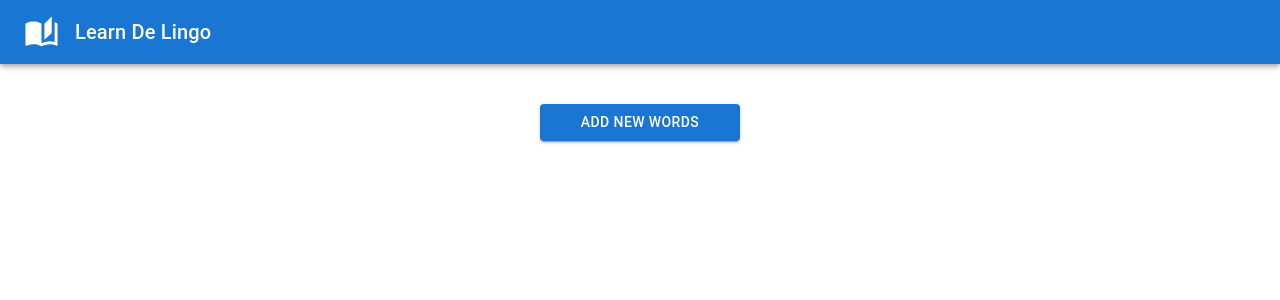
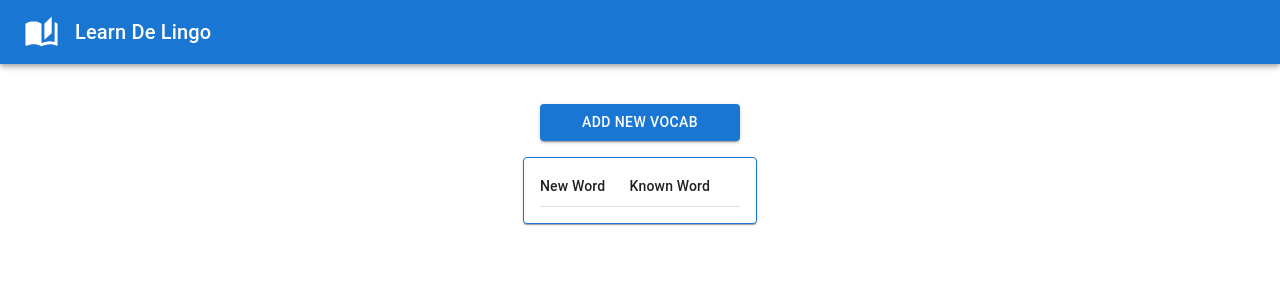
Before and after one commit to Lucobsen/learn-de-lingo, a React (Vite) app: page / in a window 1280 px wide. Shown: the top 300 px of the page. Built offline with nearby package versions, Linux system fonts and the light colour scheme.

Commit message:
added nicer table

```diff
--- a/package.json
+++ b/package.json
@@ -15,6 +15,7 @@
     "@mui/icons-material": "^6.3.1",
     "@mui/material": "^6.3.1",
     "@tanstack/react-form": "^0.41.1",
+    "@tanstack/react-table": "^8.20.6",
     "react": "^18.3.1",
     "react-dom": "^18.3.1",
     "usehooks-ts": "^3.1.0"
--- a/src/App.tsx
+++ b/src/App.tsx
@@ -1,14 +1,6 @@
-import {
-  AppBar,
-  Box,
-  createTheme,
-  SvgIcon,
-  ThemeProvider,
-  Toolbar,
-  Typography,
-} from "@mui/material";
-import AutoStoriesIcon from "@mui/icons-material/AutoStories";
+import { createTheme, ThemeProvider } from "@mui/material";
 import { Home } from "./components/Home";
+import { TopBar } from "./components/TopBar";
 
 const App = () => {
   const theme = createTheme({
@@ -20,17 +12,7 @@ const App = () => {
 
   return (
     <ThemeProvider theme={theme}>
-      <Box sx={{ flexGrow: 1 }}>
-        <AppBar position="static">
-          <Toolbar>
-            <SvgIcon fontSize="large" component={AutoStoriesIcon} />
-            <Typography variant="h6" sx={{ flexGrow: 1 }} pl={2}>
-              Learn De Lingo
-            </Typography>
-          </Toolbar>
-        </AppBar>
-      </Box>
-
+      <TopBar />
       <Home />
     </ThemeProvider>
   );
--- a/src/components/Home.tsx
+++ b/src/components/Home.tsx
@@ -2,24 +2,41 @@ import {
   Button,
   Container,
   Modal,
+  Paper,
   Stack,
-  styled,
-  Typography,
+  Table,
+  TableBody,
+  TableCell,
+  TableContainer,
+  TableHead,
+  TableRow,
 } from "@mui/material";
 import { useState } from "react";
 import { AddItemModal } from "./AddItemModal";
 import { useLocalStorage } from "usehooks-ts";
-
-const StyledBox = styled("div")`
-  justify-content: center;
-  min-width: 168px;
-  padding: 16px;
-  border: ${({ theme }) => `1px solid ${theme.palette.primary.main}`};
-  border-radius: 8px;
-  background-color: ${({ theme }) => theme.palette.background.paper};
-`;
+import {
+  createColumnHelper,
+  flexRender,
+  getCoreRowModel,
+  useReactTable,
+} from "@tanstack/react-table";
 
 export type Word = { newWord: string; knownWord: string };
+
+const columnHelper = createColumnHelper<Word>();
+
+const columns = [
+  columnHelper.accessor((row) => row.newWord, {
+    id: "newWord",
+    cell: (info) => info.getValue(),
+    header: () => <span>New Word</span>,
+  }),
+  columnHelper.accessor((row) => row.knownWord, {
+    id: "knownWord",
+    cell: (info) => <i>{info.getValue()}</i>,
+    header: () => <span>Known Word</span>,
+  }),
+];
 
 export const Home = () => {
   const [words, setWords] = useLocalStorage<Word[]>("words", []);
@@ -27,10 +44,21 @@ export const Home = () => {
   const handleOpen = () => setOpen(true);
   const handleClose = () => setOpen(false);
 
+  const table = useReactTable({
+    data: words,
+    columns,
+    getCoreRowModel: getCoreRowModel(),
+  });
+
   return (
     <>
       <Container
-        sx={{ display: "flex", marginTop: 5, justifyContent: "center" }}
+        sx={{
+          display: "flex",
+          marginTop: 5,
+          justifyContent: "center",
+          p: 0,
+        }}
       >
         <Stack direction="column" gap={2} alignItems="center">
           <Button
@@ -38,20 +66,54 @@ export const Home = () => {
             onClick={handleOpen}
             sx={{ minWidth: "200px" }}
           >
-            Add New Words
+            Add New Vocab
           </Button>
 
-          {words.length > 0 ? (
-            <StyledBox>
-              {words.map(({ knownWord, newWord }, index) => (
-                <Stack key={index}>
-                  <Typography>
-                    {newWord} = {knownWord}
-                  </Typography>
-                </Stack>
-              ))}
-            </StyledBox>
-          ) : null}
+          <TableContainer
+            component={Paper}
+            sx={{
+              p: 2,
+              borderRadius: 1,
+              border: ({ palette }) => `1px solid ${palette.primary.main}`,
+            }}
+          >
+            <Table sx={{ maxWidth: 300 }}>
+              <TableHead>
+                {table.getHeaderGroups().map((headerGroup) => (
+                  <TableRow key={headerGroup.id}>
+                    {headerGroup.headers.map((header) => (
+                      <TableCell key={header.id} padding="none" sx={{ pb: 1 }}>
+                        {header.isPlaceholder
+                          ? null
+                          : flexRender(
+                              header.column.columnDef.header,
+                              header.getContext()
+                            )}
+                      </TableCell>
+                    ))}
+                  </TableRow>
+                ))}
+              </TableHead>
+              <TableBody>
+                {table.getRowModel().rows.map((row) => (
+                  <TableRow key={row.id}>
+                    {row.getVisibleCells().map((cell) => (
+                      <TableCell
+                        key={cell.id}
+                        padding="none"
+                        sx={{ py: 1, border: "none" }}
+                      >
+                        {flexRender(
+                          cell.column.columnDef.cell,
+                          cell.getContext()
+                        )}
+                      </TableCell>
+                    ))}
+                  </TableRow>
+                ))}
+              </TableBody>
+            </Table>
+          </TableContainer>
         </Stack>
       </Container>
 
--- /dev/null
+++ b/src/components/TopBar.tsx
@@ -0,0 +1,15 @@
+import { AppBar, Box, SvgIcon, Toolbar, Typography } from "@mui/material";
+import AutoStoriesIcon from "@mui/icons-material/AutoStories";
+
+export const TopBar = () => (
+  <Box sx={{ flexGrow: 1 }}>
+    <AppBar position="static">
+      <Toolbar>
+        <SvgIcon fontSize="large" component={AutoStoriesIcon} />
+        <Typography variant="h6" sx={{ flexGrow: 1 }} pl={2}>
+          Learn De Lingo
+        </Typography>
+      </Toolbar>
+    </AppBar>
+  </Box>
+);
```
Also changed, not shown: 1 other file (tests, documents, lock files or other folders).
